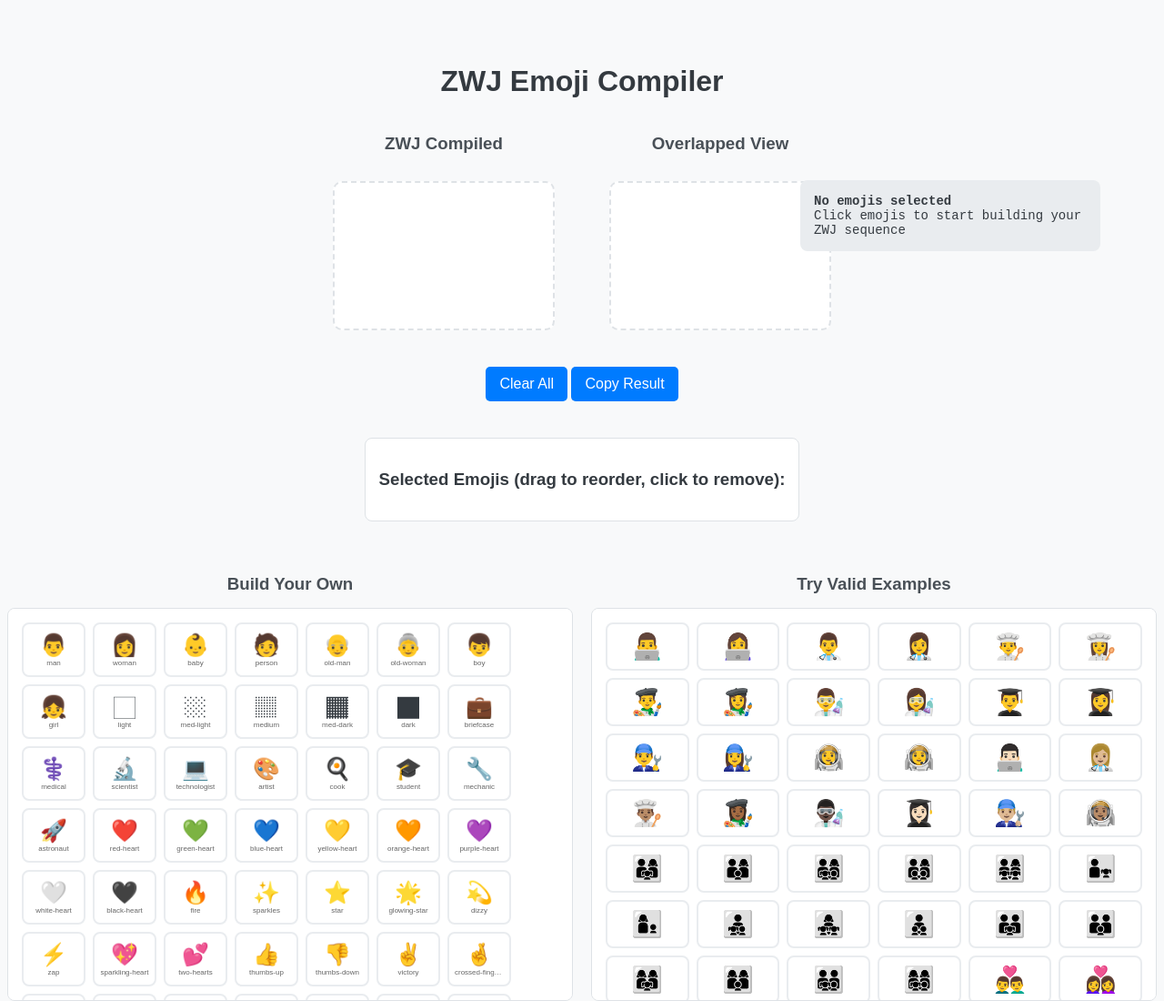
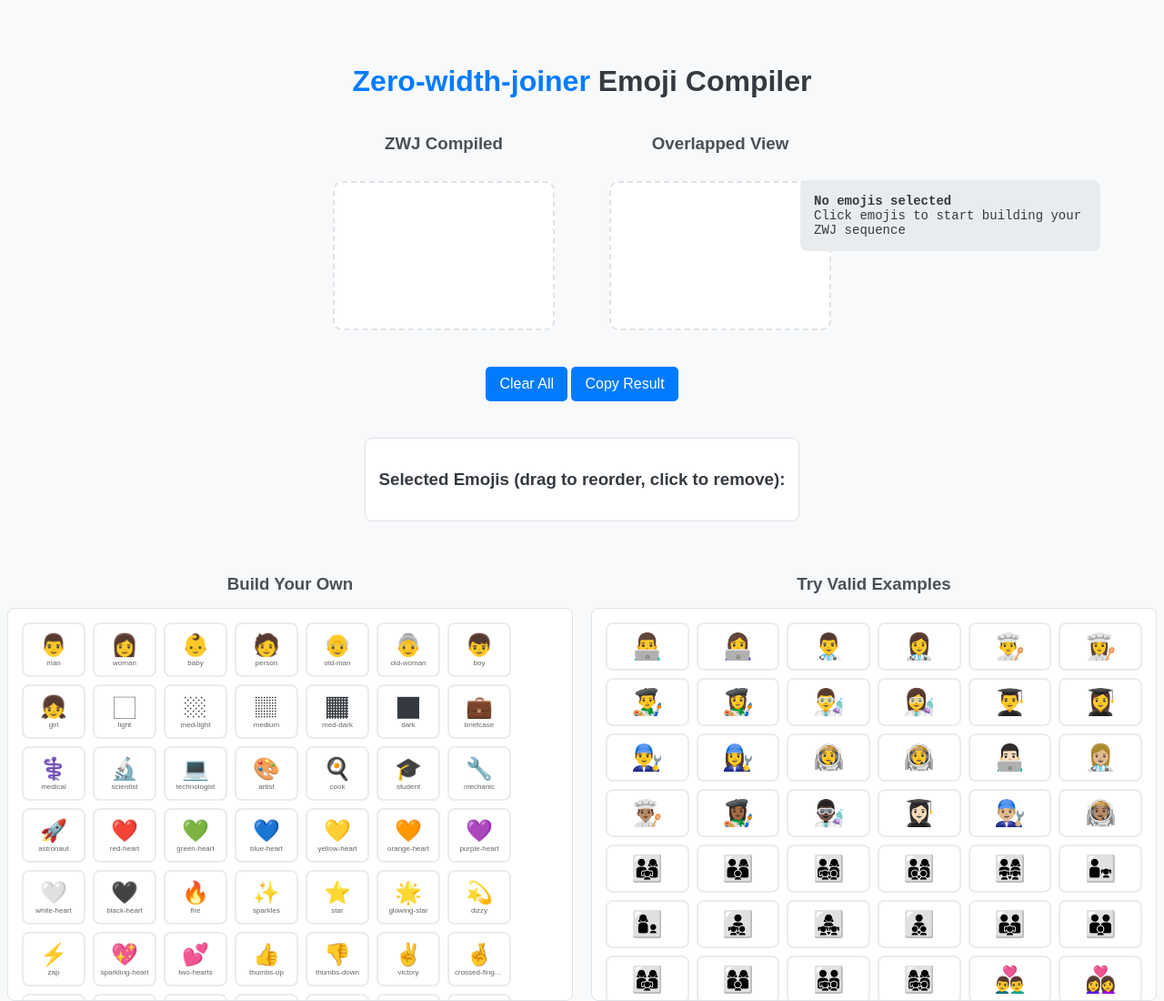
Before and after one commit to akirk/zwjemoji, a plain HTML site: page index.html in a window 1280 px wide. Shown: the top 1100 px of the page at 91% size. Drawn offline with Linux system fonts and the light colour scheme.

Commit message:
Update title

```diff
--- a/index.html
+++ b/index.html
@@ -13,6 +13,13 @@
 			margin-top: 50px;
 			background-color: #f8f9fa;
 			color: #343a40;
+		}
+		a:any-link {
+			color: #007bff;
+			text-decoration: none;
+		}
+		a:hover {
+			text-decoration: underline;
 		}
 		h1 {
 			margin-bottom: 20px;
@@ -273,7 +280,7 @@
 	</style>
 </head>
 <body>
-	<h1>ZWJ Emoji Compiler</h1>
+	<h1><a href="https://emojipedia.org/emoji-zwj-sequence">Zero-width-joiner</a> Emoji Compiler</h1>
 
 	<div class="result-layout">
 		<div class="emoji-results">
```
